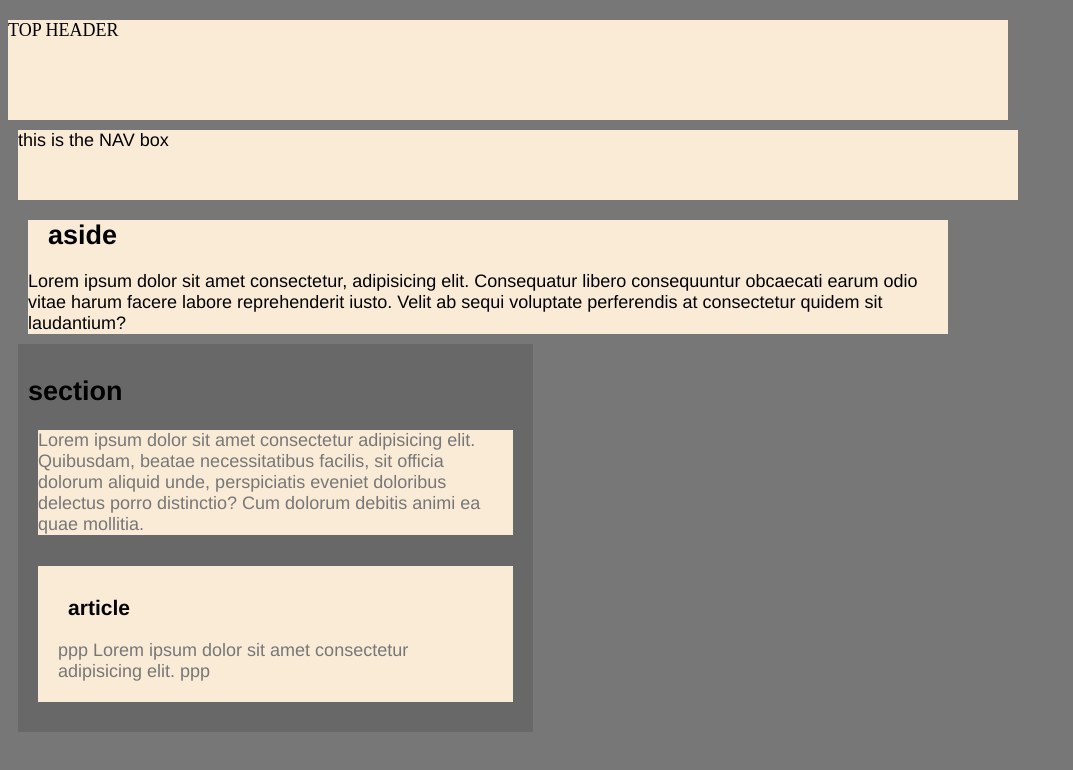
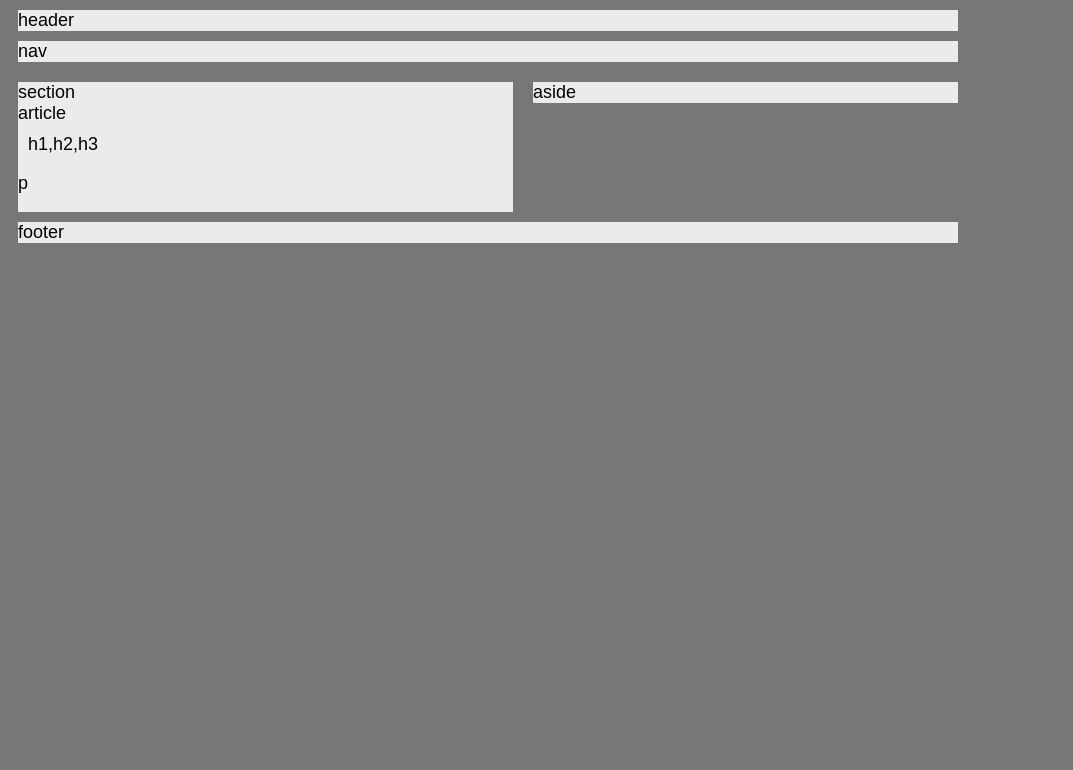
Before and after one commit to lduttonucsd/HW-Wireframe, a plain HTML site: page index.html in a window 1280 px wide. Shown: the whole page, without its empty margins (0-1073 px from the left). Drawn offline with Linux system fonts and the light colour scheme.

Commit message:
secondary git push

```diff
--- a/index.html
+++ b/index.html
@@ -1,52 +1,32 @@
 <!DOCTYPE html>
-<html lang="en">
-<link rel="stylesheet" href="style.css">
-
-<header class="header"> </header>
-
-<head>
-
-    <header> <div> TOP HEADER </div> </header>
-    <meta charset="UTF-8">
-    <meta name="viewport" content="width=device-width, initial-scale=1.0">
-    <meta http-equiv="X-UA-Compatible" content="ie=edge">
-    <title>HW one wireframe</title>
-
-</head>
+<html>
 
 <body>
 
+    <link rel="stylesheet" href="style.css">
 
-    <nav> this is the NAV box </nav>
+    <header class="set_one">header</header>
 
-    <aside>
-        <header> <h1> aside </h1> </header>
+    <nav class="set_one">nav</nav>
 
 
-            Lorem ipsum dolor sit amet consectetur, adipisicing elit. Consequatur libero consequuntur obcaecati earum odio vitae harum facere labore reprehenderit iusto. Velit ab sequi voluptate perferendis at consectetur quidem sit laudantium?
-    </aside>
 
-    <section>
-        <header> <h2> section </h2> </header>
+    <section class="set_one">section
 
+    <article>article
 
-            <p>Lorem ipsum dolor sit amet consectetur adipisicing elit. Quibusdam, beatae necessitatibus facilis, sit officia dolorum aliquid unde, perspiciatis eveniet doloribus delectus porro distinctio? Cum dolorum debitis animi ea quae mollitia.</p>
+        <header class="set_one">h1,h2,h3</header>
 
-            <br>
+        <p>p</p>
 
-        <article>
-                <header> <h1> article </h1> </header>
-
-
-                <p> ppp Lorem ipsum dolor sit amet consectetur adipisicing elit. ppp </p>
-
-            </article>
+    </article>
 
     </section>
 
+    <aside class="set_one">aside</aside>
+
+    <footer class="set_one">footer</footer>
 
 </body>
 
-
-
 </html>
--- a/style.css
+++ b/style.css
@@ -1,70 +1,44 @@
-.header {
-    font-family: Helvetica, sans-serif;
-    color: rgb(0, 0, 0);
-    background-color: antiquewhite;
-    margin: 20px;
-}
-div {
-    width: 1000px;
-    height: 100px;
-    background-color: antiquewhite;
-}
-
-p {
-    font-family: Helvetica, sans-serif;
+body {
+font-family: 'Arial', 'Helvetica Neue', Helvetica, sans-serif;
 color: #777;
-    background-color: antiquewhite;
-    margin: 10px;
-}
-
-h1 {
-    font-family: 'Franklin Gothic Medium', 'Arial Narrow', Arial, sans-serif;
-    color: rgb(0, 0, 0);
-    background-color: antiquewhite;
-    margin: 20px;
-}
-
-body {
-    color: rgb(0, 0, 0);
-    background-color: #777;
+background: #777;
 width: 960px;
 font-size: 18px;
 }
 
-section {
-    font-family: Helvetica, sans-serif;
-    width: 495px;
-    background-color: rgb(104, 104, 104);
-    padding: 10px;
+.set_one {
+    background: #ebebeb;
+    color: black;
+    position: relative;
     margin: 10px;
-    margin-bottom: 10px;
-    bottom: 10px;
-    position: relative;
+}
+
+header {
+
 }
 
 nav {
-    font-family: Helvetica, sans-serif;
-    background-color: antiquewhite;
-    margin: 10px;
-    width: 1000px;
-    height: 70px;
+
 }
 
 aside {
-    font-family: Helvetica, sans-serif;
-    background-color: antiquewhite;
-    margin: 20px;
-    color: black;
+width: 425px;
+float: left;
 }
 
 article {
-    background-color: antiquewhite;
-    padding: 10px;
-    margin: 10px;
-    margin-bottom: 10px;
-    bottom: 10px;
-    position: relative;
+width: 495px;
+}
 
+p {
+width: 495px;
+}
 
+footer {
+clear: both;
+}
 
+section {
+width: 495px;
+float: left;
 }
```
Lines whose indentation alone changed are shown as unchanged.
